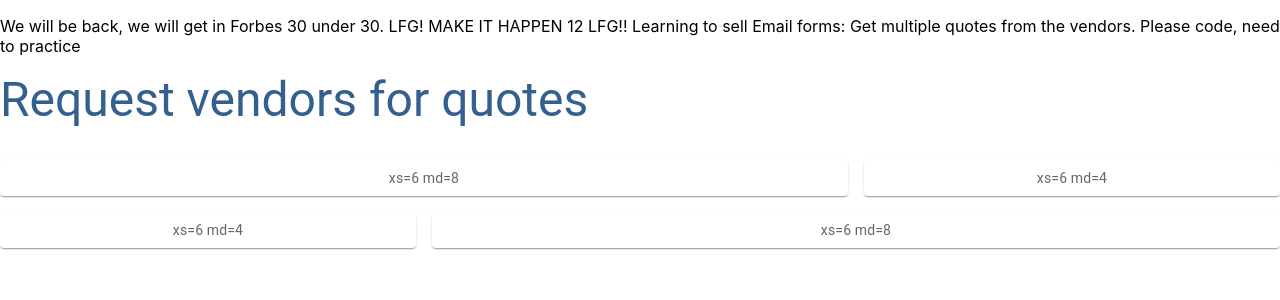
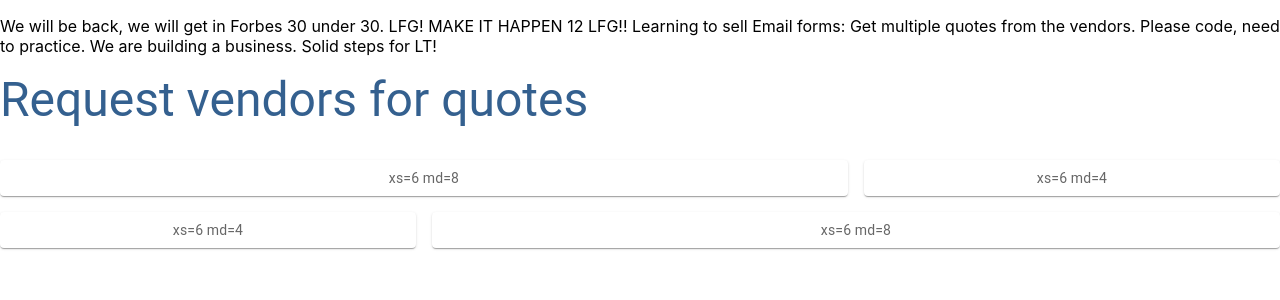
Before and after one commit to macosta2015/MaintenanceQuotes, a React (Create React App) app in the folder email_quotes/: page / in a window 1280 px wide. Shown: the top 300 px of the page. Built offline with nearby package versions, Linux system fonts and the light colour scheme.

Commit message:
Update App.js

```diff
--- a/email_quotes/src/App.js
+++ b/email_quotes/src/App.js
@@ -4,7 +4,7 @@ function App() {
       <header className="App-header">
         <p>
           We will be back, we will get in Forbes 30 under 30. LFG! MAKE IT HAPPEN 12 LFG!! Learning to sell
-          Email forms: Get multiple quotes from the vendors. Please code, need to practice
+          Email forms: Get multiple quotes from the vendors. Please code, need to practice. We are building a business. Solid steps for LT!
         </p>
       </header>
     </div>
```
